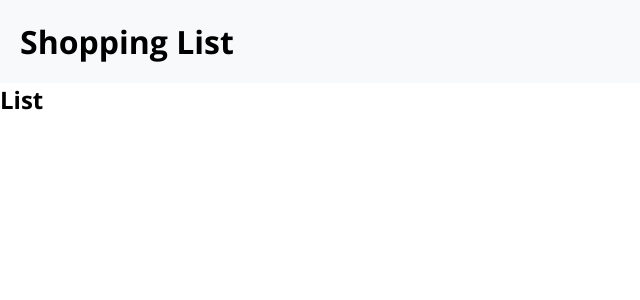
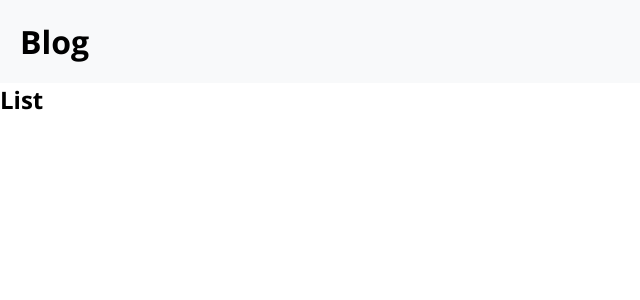
Before and after one commit to penso996/react-form, a React (Vite) app: page / in a window 1280 px wide. Shown: the top 300 px of the page, without its empty margins (0-640 px from the left). Built offline with nearby package versions, Linux system fonts and the light colour scheme; a web font is replaced by a local one.

Commit message:
fixed title in header

```diff
--- a/src/index.css
+++ b/src/index.css
@@ -17,3 +17,5 @@ header {
 header h1 {
     padding: 20px;
 }
+
+/* MAIN (Main.jsx) */
--- a/src/page_components/Header.jsx
+++ b/src/page_components/Header.jsx
@@ -2,7 +2,7 @@
 export default function Header() {
     return (
         <header>
-            <h1>Shopping List</h1>
+            <h1>Blog</h1>
         </header>
     );
 }
```
